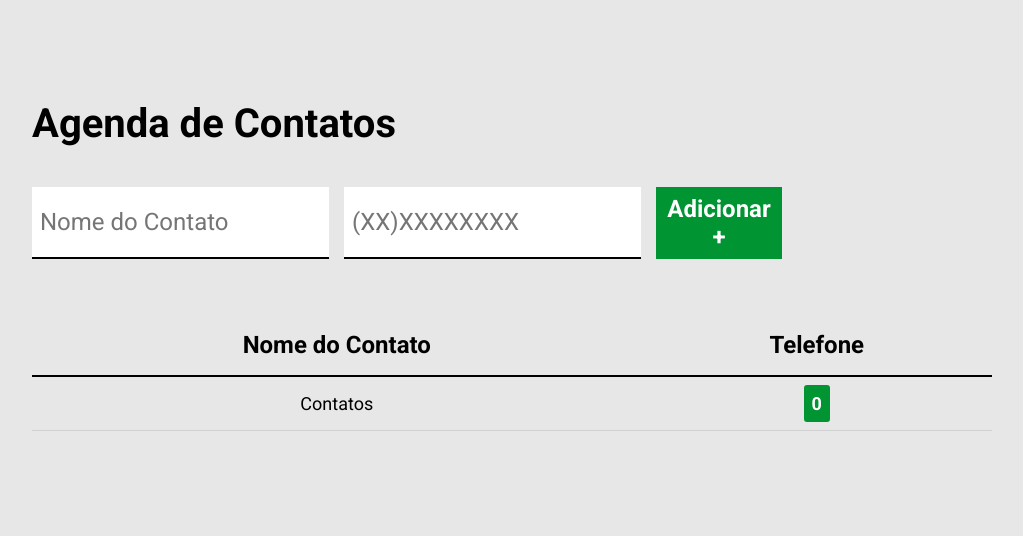
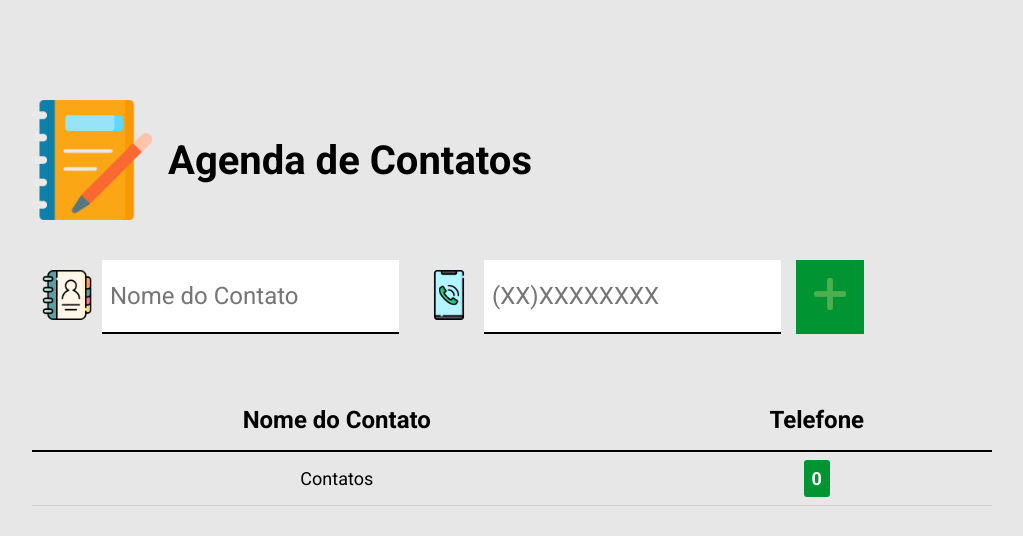
Before and after one commit to viniciusghizi/ebac_mod8, a plain HTML site: page index.html in a window 1280 px wide. Shown: the whole page, without its empty margins (128-1151 px from the left). Drawn offline with Linux system fonts and the light colour scheme.

Commit message:
Added icons and CSS hover property

```diff
--- a/index.html
+++ b/index.html
@@ -8,17 +8,20 @@
     <link href="https://fonts.googleapis.com/css2?family=Roboto:wght@400;700&display=swap" rel="stylesheet">
     <link rel="stylesheet" href="main.css">
     <meta name="viewport" content="width=device-width, initial-scale=1.0">
-    <title>Calculadora de Médias</title>
+    <title>Agenda de Contatos</title>
 </head>
 <body>
     <div class="container">
         <header>
+            <img src="./images/notebook.png" />
             <h1>Agenda de Contatos</h1>
         </header>
         <form id="form-modulo">
-            <input type="text" id="nome-contato" required placeholder="Nome do Contato" />
-            <input type="text"id="telefone" required placeholder="(XX)XXXXXXXX"/>
-            <button type="submit">Adicionar +</button>
+            <img src="./images/contacts.png" />
+                <input type="text" id="nome-contato" required placeholder="Nome do Contato" />
+                <img src="./images/phone-call.png" />
+                <input type="text"id="telefone" required placeholder="(XX)XXXXXXXX"/>
+            <button type="submit"><img src="./images/add.png" /></button>
         </form>
 
         <table cellspacing="0">
--- a/main.css
+++ b/main.css
@@ -18,7 +18,7 @@ header{
 }
 
 header img{
-    height: 36px;
+    height: 120px;
     margin-right: 16px;
 }
 
@@ -52,6 +52,10 @@ form button{
     padding: 8px;
 }
 
+form button:hover{
+    background-color:#228636;
+}
+
 form input{
     font-size: 24px;
     background-color: #fff;
@@ -59,6 +63,15 @@ form input{
     margin-right:15px;
     border-bottom: 2px solid #000;
     padding: 8px;
+}
+
+form button img{
+    height:32px;
+}
+
+form img{
+    height:50px;
+    margin:10px;
 }
 
 table{
```
Also changed, not shown: images/add.png (added), images/contacts.png (added), images/notebook.png (added), images/phone-call.png (added).
